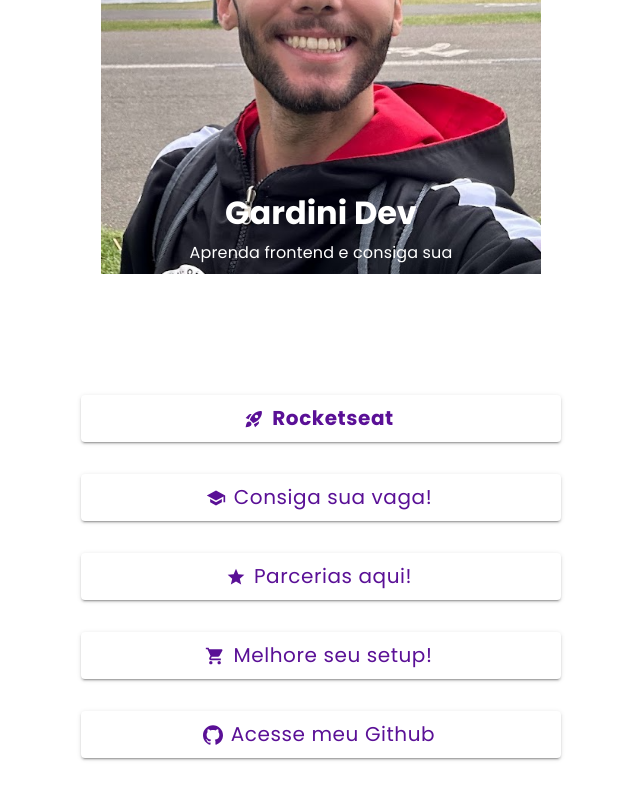
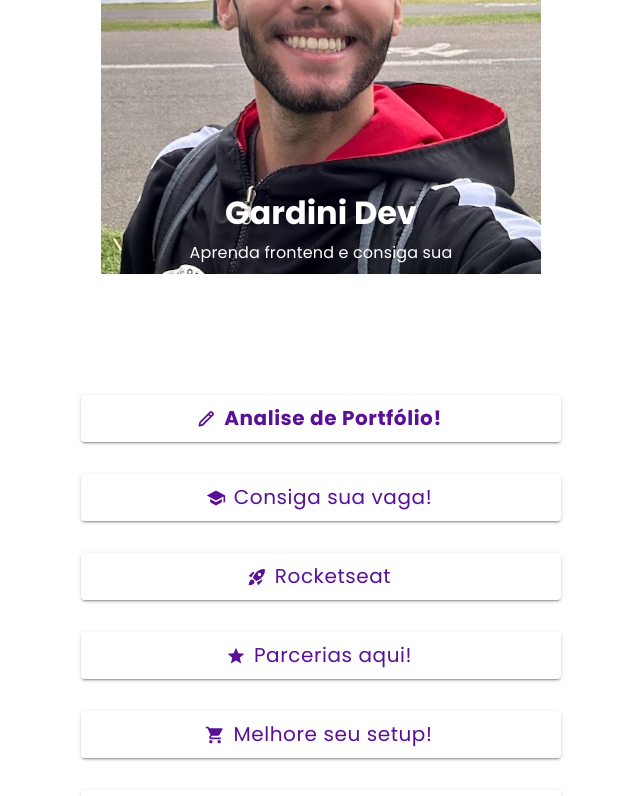
Before and after one commit to GabrielGardini/GardiniDev, a Next.js app: page / in a window 1280 px wide. Shown: the part 409-1205 px from the top of the page, without its empty margins (319-959 px from the left). Built offline with nearby package versions, Linux system fonts and the light colour scheme; a web font is replaced by a local one.

Commit message:
add new button

```diff
--- a/src/pages/index.tsx
+++ b/src/pages/index.tsx
@@ -12,6 +12,7 @@ import {
 } from "@mui/material";
 import Head from "next/head";
 import Image from "next/image";
+import { BiPencil } from "react-icons/bi";
 import {
   SiGithub,
   SiInstagram,
@@ -188,10 +189,11 @@ export default function Home() {
                   fontSize: 20,
                   textTransform: "none",
                 }}
-                startIcon={<RocketLaunch />}
+                startIcon={<BiPencil />}
               >
-                Rocketseat
+                Analise de Portfólio!
               </Button>
+
               <Button
                 href="https://go.hotmart.com/D97410048K"
                 target="_blank"
@@ -211,6 +213,26 @@ export default function Home() {
                 startIcon={<SchoolIcon />}
               >
                 Consiga sua vaga!
+              </Button>
+              <Button
+                href="/rocketseat"
+                target="_blank"
+                className="ghost-animation-button"
+                variant="contained"
+                sx={{
+                  top: -50,
+                  width: "75%",
+                  backgroundColor: "#ffffff",
+                  color: "#5a1096",
+                  fontFamily: "Poppins",
+                  // fontWeight: "bold",
+                  my: 2,
+                  fontSize: 20,
+                  textTransform: "none",
+                }}
+                startIcon={<RocketLaunch />}
+              >
+                Rocketseat
               </Button>
               <Button
                 variant="contained"
```
